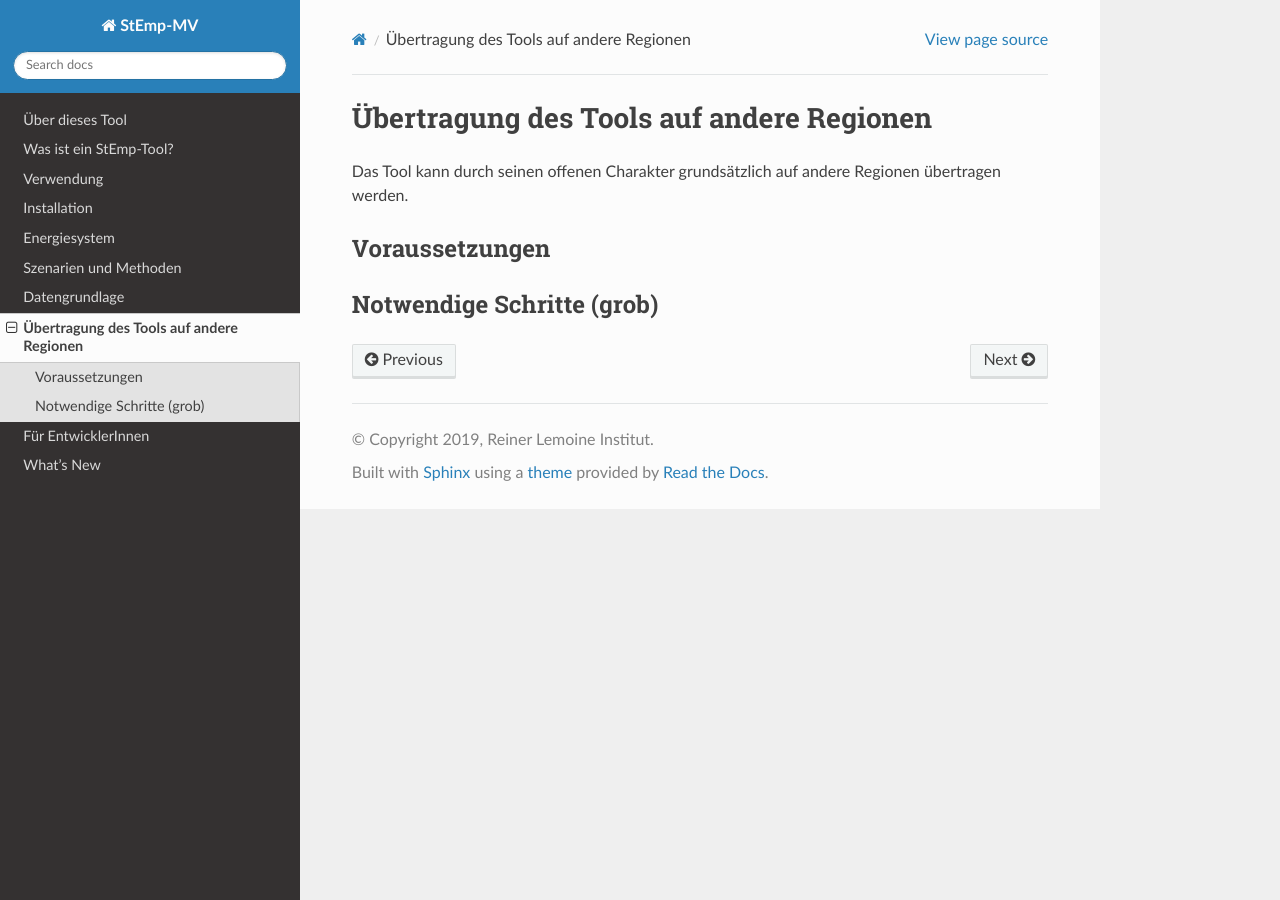
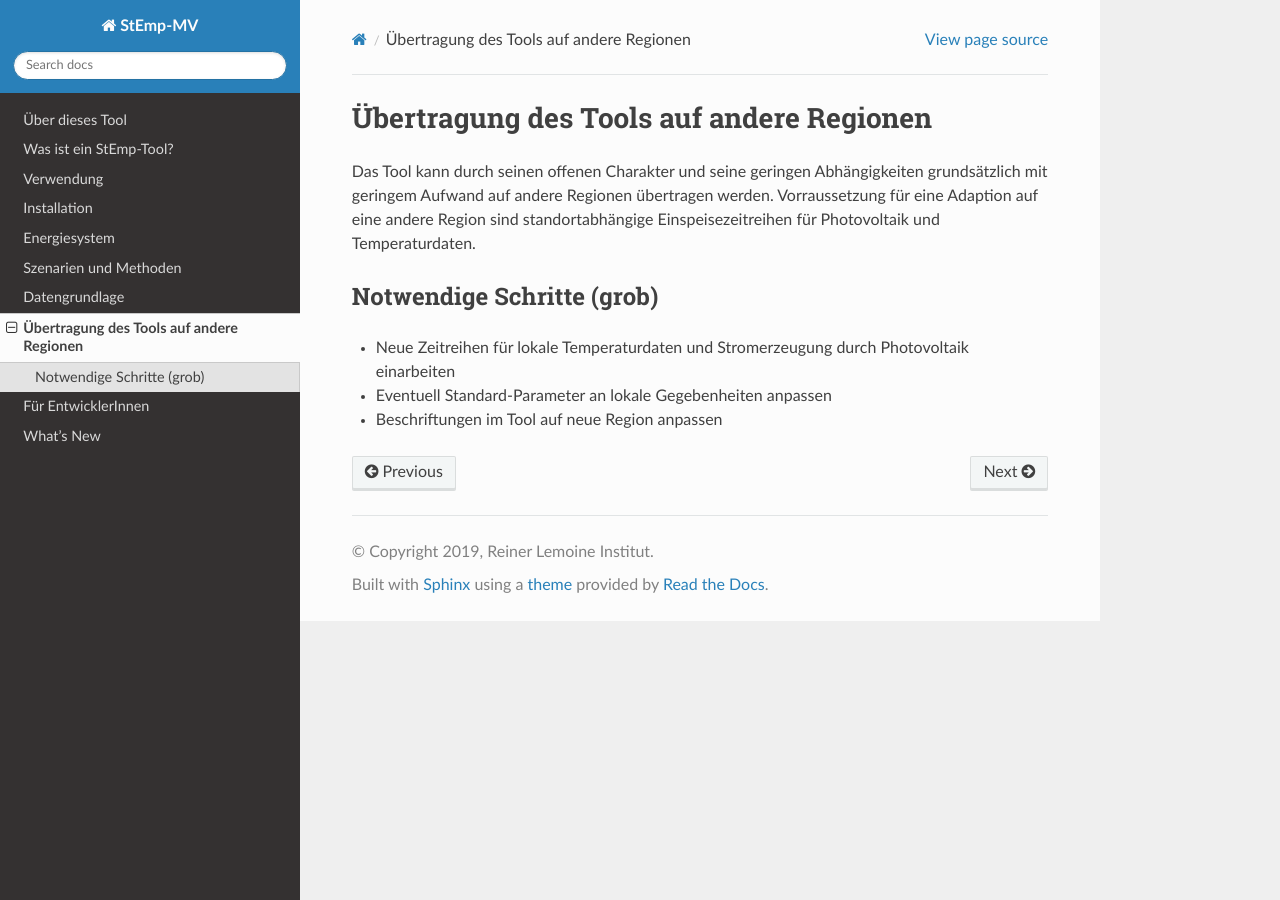
Before and after one commit to rl-institut/WAM_APP_stemp_mv, a Sphinx documentation site: the page built from doc/tool_transfer.rst, in a window 1280 px wide. Built offline with Sphinx 7.4.7 and the Read the Docs theme 2.0.0, drawn with Linux system fonts in a browser that asks for light colours.

Commit message:
Added tool transfer docs

```diff
--- a/doc/tool_transfer.rst
+++ b/doc/tool_transfer.rst
@@ -3,11 +3,13 @@
 Übertragung des Tools auf andere Regionen
 =========================================
 
-Das Tool kann durch seinen offenen Charakter grundsätzlich auf andere Regionen
-übertragen werden.
+Das Tool kann durch seinen offenen Charakter und seine geringen Abhängigkeiten grundsätzlich mit geringem Aufwand auf andere Regionen übertragen werden.
+Vorraussetzung für eine Adaption auf eine andere Region sind standortabhängige Einspeisezeitreihen für Photovoltaik und Temperaturdaten.
 
-Voraussetzungen
----------------
 
 Notwendige Schritte (grob)
 --------------------------
+
+* Neue Zeitreihen für lokale Temperaturdaten und Stromerzeugung durch Photovoltaik einarbeiten
+* Eventuell Standard-Parameter an lokale Gegebenheiten anpassen
+* Beschriftungen im Tool auf neue Region anpassen
```
